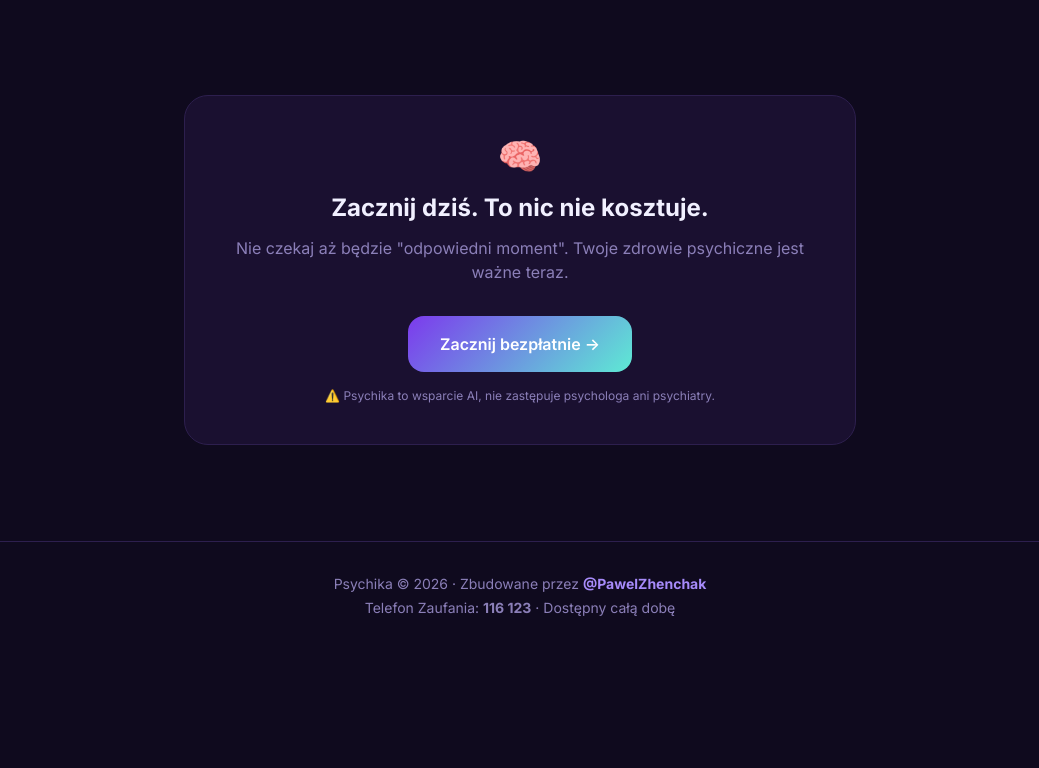
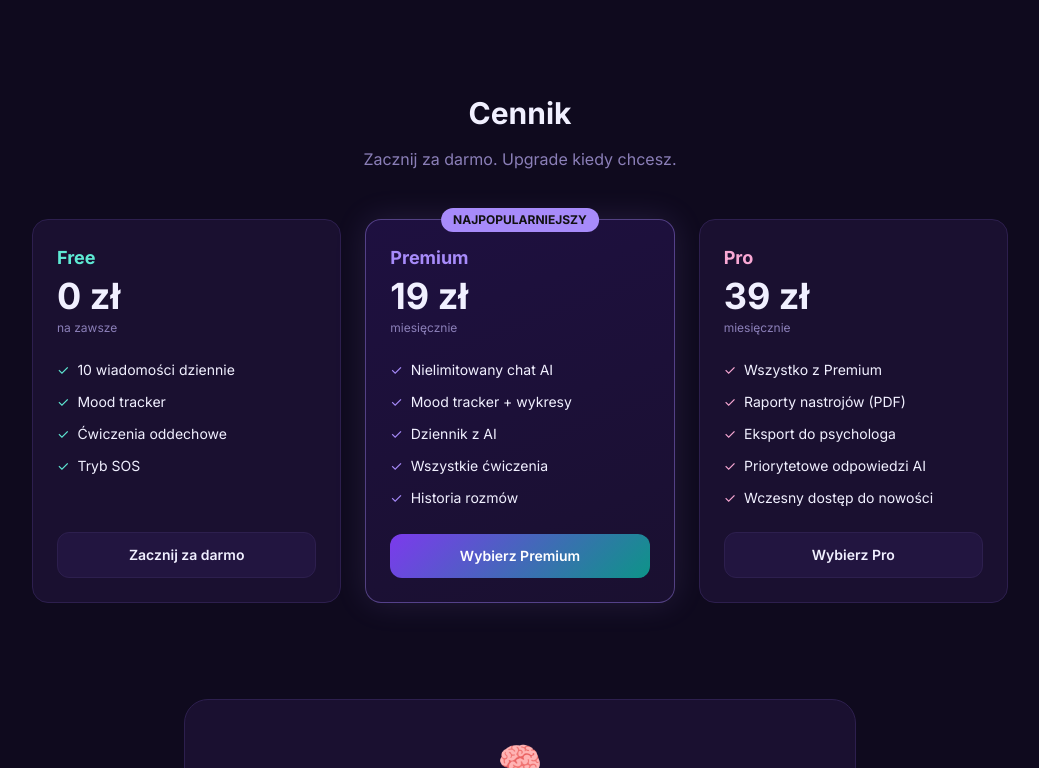
Before and after one commit to PawelZhenchak/Psychika-, a Next.js app: page / in a window 1280 px wide. Shown: the part 1132-1900 px from the top of the page, without its empty margins (120-1159 px from the left). Before the commit the page ends 1782 px from the top, so only its background shows below. Built offline with nearby package versions, Linux system fonts and the light colour scheme.

Commit message:
feat: landing page - working buttons + pricing section

```diff
--- a/src/app/page.tsx
+++ b/src/app/page.tsx
@@ -1,62 +1,100 @@
 'use client';
 
-import { useState } from 'react';
+import { useState, useRef } from 'react';
+import Link from 'next/link';
 
 const features = [
+  { icon: '💬', title: 'Chat z AI', desc: 'Rozmawiaj o wszystkim bez oceniania. Dostępny o 3 w nocy, bez kolejek.', color: '#A78BFA' },
+  { icon: '📊', title: 'Mood Tracker', desc: 'Śledź swój nastrój każdego dnia. Odkryj wzorce i triggers.', color: '#5EEAD4' },
+  { icon: '🌬️', title: 'Ćwiczenia', desc: 'Techniki oddechowe i grounding na chwile stresu i paniki.', color: '#F9A8D4' },
+  { icon: '📓', title: 'Dziennik', desc: 'Prywatne notatki tylko dla Ciebie. AI może pomóc gdy chcesz.', color: '#FCD34D' },
+];
+
+const plans = [
   {
-    icon: '💬',
-    title: 'Chat z AI',
-    desc: 'Rozmawiaj o wszystkim bez oceniania. Dostępny o 3 w nocy, bez kolejek.',
-    color: '#A78BFA',
+    name: 'Free',
+    price: '0 zł',
+    period: 'na zawsze',
+    color: '#5EEAD4',
+    features: [
+      '10 wiadomości dziennie',
+      'Mood tracker',
+      'Ćwiczenia oddechowe',
+      'Tryb SOS',
+    ],
+    cta: 'Zacznij za darmo',
+    href: '/app/chat',
+    highlight: false,
   },
   {
-    icon: '📊',
-    title: 'Mood Tracker',
-    desc: 'Śledź swój nastrój każdego dnia. Odkryj wzorce i triggers.',
-    color: '#5EEAD4',
+    name: 'Premium',
+    price: '19 zł',
+    period: 'miesięcznie',
+    color: '#A78BFA',
+    features: [
+      'Nielimitowany chat AI',
+      'Mood tracker + wykresy',
+      'Dziennik z AI',
+      'Wszystkie ćwiczenia',
+      'Historia rozmów',
+    ],
+    cta: 'Wybierz Premium',
+    href: '/app/chat',
+    highlight: true,
   },
   {
-    icon: '🌬️',
-    title: 'Ćwiczenia',
-    desc: 'Techniki oddechowe i grounding na chwile stresu i paniki.',
+    name: 'Pro',
+    price: '39 zł',
+    period: 'miesięcznie',
     color: '#F9A8D4',
-  },
-  {
-    icon: '📓',
-    title: 'Dziennik',
-    desc: 'Prywatne notatki tylko dla Ciebie. AI może pomóc gdy chcesz.',
-    color: '#FCD34D',
+    features: [
+      'Wszystko z Premium',
+      'Raporty nastrojów (PDF)',
+      'Eksport do psychologa',
+      'Priorytetowe odpowiedzi AI',
+      'Wczesny dostęp do nowości',
+    ],
+    cta: 'Wybierz Pro',
+    href: '/app/chat',
+    highlight: false,
   },
 ];
 
 export default function Home() {
   const [hovered, setHovered] = useState<number | null>(null);
+  const featuresRef = useRef<HTMLElement>(null);
+
+  const scrollToFeatures = () => {
+    featuresRef.current?.scrollIntoView({ behavior: 'smooth' });
+  };
 
   return (
     <main className="min-h-screen" style={{ background: 'var(--bg-base)' }}>
 
       {/* Nav */}
-      <nav className="flex items-center justify-between px-8 py-5 border-b" style={{ borderColor: 'var(--border)' }}>
+      <nav className="flex items-center justify-between px-8 py-5 border-b sticky top-0 z-50"
+        style={{ borderColor: 'var(--border)', background: 'rgba(15,10,30,0.85)', backdropFilter: 'blur(12px)' }}>
         <div className="flex items-center gap-2">
           <span className="text-2xl">🧠</span>
           <span className="text-xl font-bold gradient-text">Psychika</span>
         </div>
         <div className="flex gap-3">
-          <button className="px-4 py-2 rounded-xl text-sm font-medium transition-colors"
+          <Link href="/app/chat"
+            className="px-4 py-2 rounded-xl text-sm font-medium transition-colors"
             style={{ color: 'var(--text-muted)' }}>
             Zaloguj się
-          </button>
-          <button className="px-5 py-2 rounded-xl text-sm font-semibold transition-all"
+          </Link>
+          <Link href="/app/chat"
+            className="px-5 py-2 rounded-xl text-sm font-semibold transition-all hover:opacity-90"
             style={{ background: 'var(--primary-soft)', color: '#fff' }}>
             Zacznij za darmo
-          </button>
+          </Link>
         </div>
       </nav>
 
       {/* Hero */}
-      <section className="flex flex-col items-center text-center px-6 pt-24 pb-20">
-        {/* Glow orb */}
-        <div className="absolute top-40 left-1/2 -translate-x-1/2 w-96 h-96 rounded-full opacity-10 blur-3xl pointer-events-none"
+      <section className="flex flex-col items-center text-center px-6 pt-24 pb-20 relative overflow-hidden">
+        <div className="absolute top-20 left-1/2 -translate-x-1/2 w-96 h-96 rounded-full opacity-10 blur-3xl pointer-events-none"
           style={{ background: 'radial-gradient(circle, #A78BFA, #5EEAD4)' }} />
 
         <div className="inline-flex items-center gap-2 px-4 py-2 rounded-full text-sm mb-8"
@@ -76,11 +114,13 @@ export default function Home() {
         </p>
 
         <div className="flex flex-col sm:flex-row gap-4 items-center">
-          <button className="px-8 py-4 rounded-2xl text-base font-semibold transition-all hover:scale-105 glow-purple"
+          <Link href="/app/chat"
+            className="px-8 py-4 rounded-2xl text-base font-semibold transition-all hover:scale-105 glow-purple"
             style={{ background: 'linear-gradient(135deg, #7C3AED, #5EEAD4)', color: '#fff' }}>
             Zacznij za darmo →
-          </button>
-          <button className="px-8 py-4 rounded-2xl text-base font-medium transition-colors"
+          </Link>
+          <button onClick={scrollToFeatures}
+            className="px-8 py-4 rounded-2xl text-base font-medium transition-colors hover:border-purple-500"
             style={{ color: 'var(--text-muted)', border: '1px solid var(--border)' }}>
             Jak to działa?
           </button>
@@ -92,14 +132,11 @@ export default function Home() {
       </section>
 
       {/* Features */}
-      <section className="px-6 pb-24 max-w-5xl mx-auto">
-        <h2 className="text-center text-3xl font-bold mb-12">
-          Wszystko czego potrzebujesz
-        </h2>
+      <section ref={featuresRef} className="px-6 pb-24 max-w-5xl mx-auto">
+        <h2 className="text-center text-3xl font-bold mb-12">Wszystko czego potrzebujesz</h2>
         <div className="grid grid-cols-1 sm:grid-cols-2 gap-5">
           {features.map((f, i) => (
-            <div
-              key={i}
+            <div key={i}
               onMouseEnter={() => setHovered(i)}
               onMouseLeave={() => setHovered(null)}
               className="p-6 rounded-2xl cursor-pointer transition-all"
@@ -107,11 +144,60 @@ export default function Home() {
                 background: hovered === i ? 'var(--bg-card2)' : 'var(--bg-card)',
                 border: `1px solid ${hovered === i ? f.color + '44' : 'var(--border)'}`,
                 boxShadow: hovered === i ? `0 0 24px ${f.color}22` : 'none',
-              }}
-            >
+              }}>
               <div className="text-3xl mb-3">{f.icon}</div>
               <h3 className="text-lg font-semibold mb-2" style={{ color: f.color }}>{f.title}</h3>
               <p className="text-sm leading-relaxed" style={{ color: 'var(--text-muted)' }}>{f.desc}</p>
+            </div>
+          ))}
+        </div>
+      </section>
+
+      {/* Pricing */}
+      <section className="px-6 pb-24 max-w-5xl mx-auto">
+        <h2 className="text-center text-3xl font-bold mb-4">Cennik</h2>
+        <p className="text-center mb-12" style={{ color: 'var(--text-muted)' }}>
+          Zacznij za darmo. Upgrade kiedy chcesz.
+        </p>
+        <div className="grid grid-cols-1 sm:grid-cols-3 gap-6">
+          {plans.map((plan) => (
+            <div key={plan.name}
+              className="p-6 rounded-2xl flex flex-col relative"
+              style={{
+                background: plan.highlight ? `linear-gradient(160deg, #1e1040, #1a1030)` : 'var(--bg-card)',
+                border: `1px solid ${plan.highlight ? plan.color + '66' : 'var(--border)'}`,
+                boxShadow: plan.highlight ? `0 0 32px ${plan.color}22` : 'none',
+              }}>
+              {plan.highlight && (
+                <div className="absolute -top-3 left-1/2 -translate-x-1/2 text-xs font-bold px-3 py-1 rounded-full"
+                  style={{ background: plan.color, color: '#111' }}>
+                  NAJPOPULARNIEJSZY
+                </div>
+              )}
+
+              <h3 className="text-lg font-bold mb-1" style={{ color: plan.color }}>{plan.name}</h3>
+              <div className="flex items-end gap-1 mb-1">
+                <span className="text-4xl font-bold" style={{ color: 'var(--text)' }}>{plan.price}</span>
+              </div>
+              <p className="text-xs mb-6" style={{ color: 'var(--text-muted)' }}>{plan.period}</p>
+
+              <ul className="flex flex-col gap-3 flex-1 mb-6">
+                {plan.features.map((f) => (
+                  <li key={f} className="flex items-center gap-2 text-sm" style={{ color: 'var(--text)' }}>
+                    <span style={{ color: plan.color }}>✓</span> {f}
+                  </li>
+                ))}
+              </ul>
+
+              <Link href={plan.href}
+                className="w-full py-3 rounded-xl text-sm font-semibold text-center transition-all hover:opacity-90"
+                style={{
+                  background: plan.highlight ? `linear-gradient(135deg, #7C3AED, #0D9488)` : 'var(--bg-card2)',
+                  color: plan.highlight ? '#fff' : 'var(--text)',
+                  border: plan.highlight ? 'none' : `1px solid var(--border)`,
+                }}>
+                {plan.cta}
+              </Link>
             </div>
           ))}
         </div>
@@ -126,10 +212,11 @@ export default function Home() {
           <p className="mb-8" style={{ color: 'var(--text-muted)' }}>
             Nie czekaj aż będzie "odpowiedni moment". Twoje zdrowie psychiczne jest ważne teraz.
           </p>
-          <button className="px-8 py-4 rounded-2xl text-base font-semibold transition-all hover:scale-105"
+          <Link href="/app/chat"
+            className="inline-block px-8 py-4 rounded-2xl text-base font-semibold transition-all hover:scale-105"
             style={{ background: 'linear-gradient(135deg, #7C3AED, #5EEAD4)', color: '#fff' }}>
             Zacznij bezpłatnie →
-          </button>
+          </Link>
           <p className="text-xs mt-4" style={{ color: 'var(--text-muted)' }}>
             ⚠️ Psychika to wsparcie AI, nie zastępuje psychologa ani psychiatry.
           </p>
@@ -137,7 +224,8 @@ export default function Home() {
       </section>
 
       {/* Footer */}
-      <footer className="text-center py-8 text-sm border-t" style={{ borderColor: 'var(--border)', color: 'var(--text-muted)' }}>
+      <footer className="text-center py-8 text-sm border-t"
+        style={{ borderColor: 'var(--border)', color: 'var(--text-muted)' }}>
         <p>Psychika © 2026 · Zbudowane przez <strong style={{ color: 'var(--primary)' }}>@PawelZhenchak</strong></p>
         <p className="mt-1">Telefon Zaufania: <strong>116 123</strong> · Dostępny całą dobę</p>
       </footer>
```
